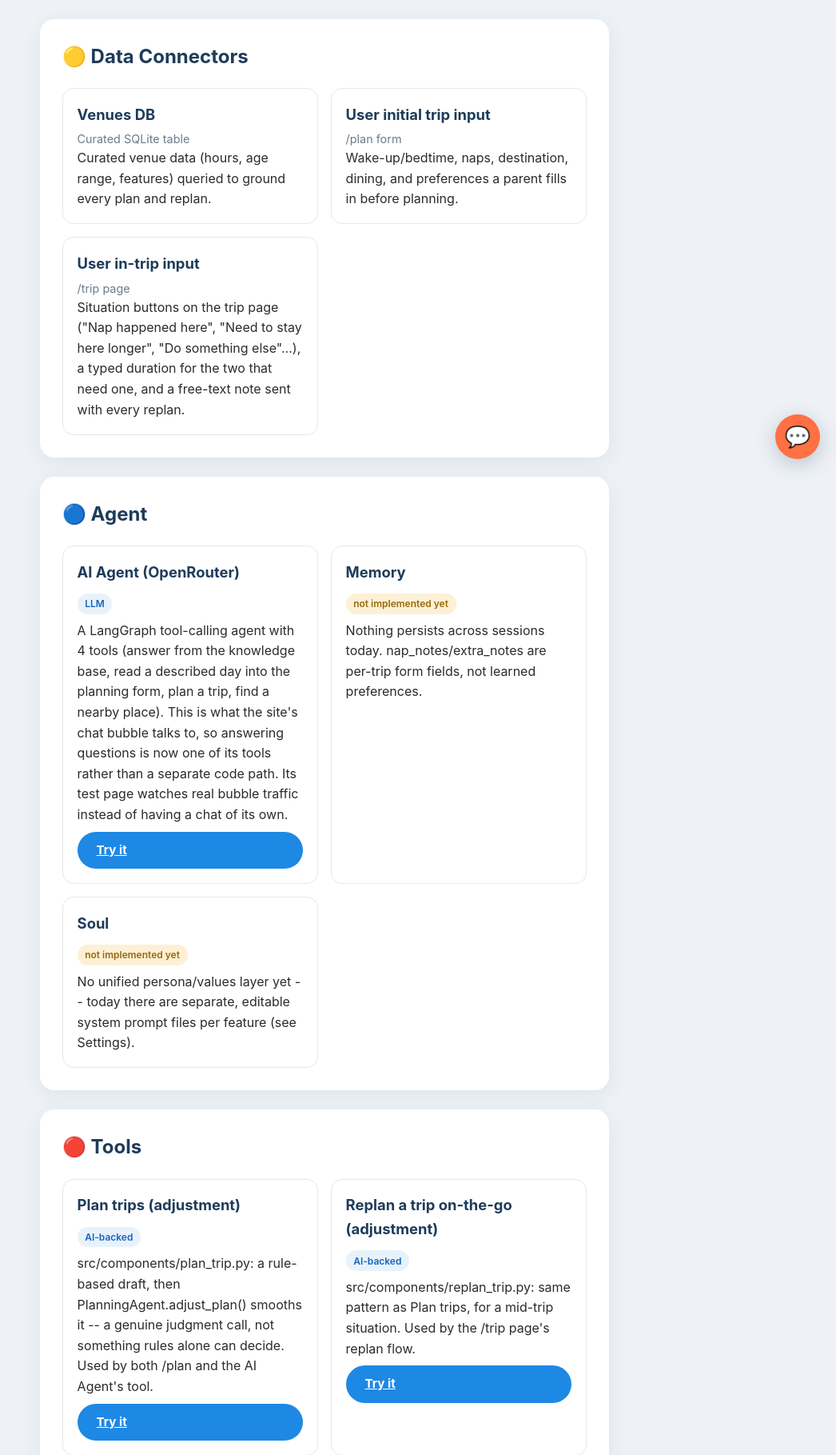
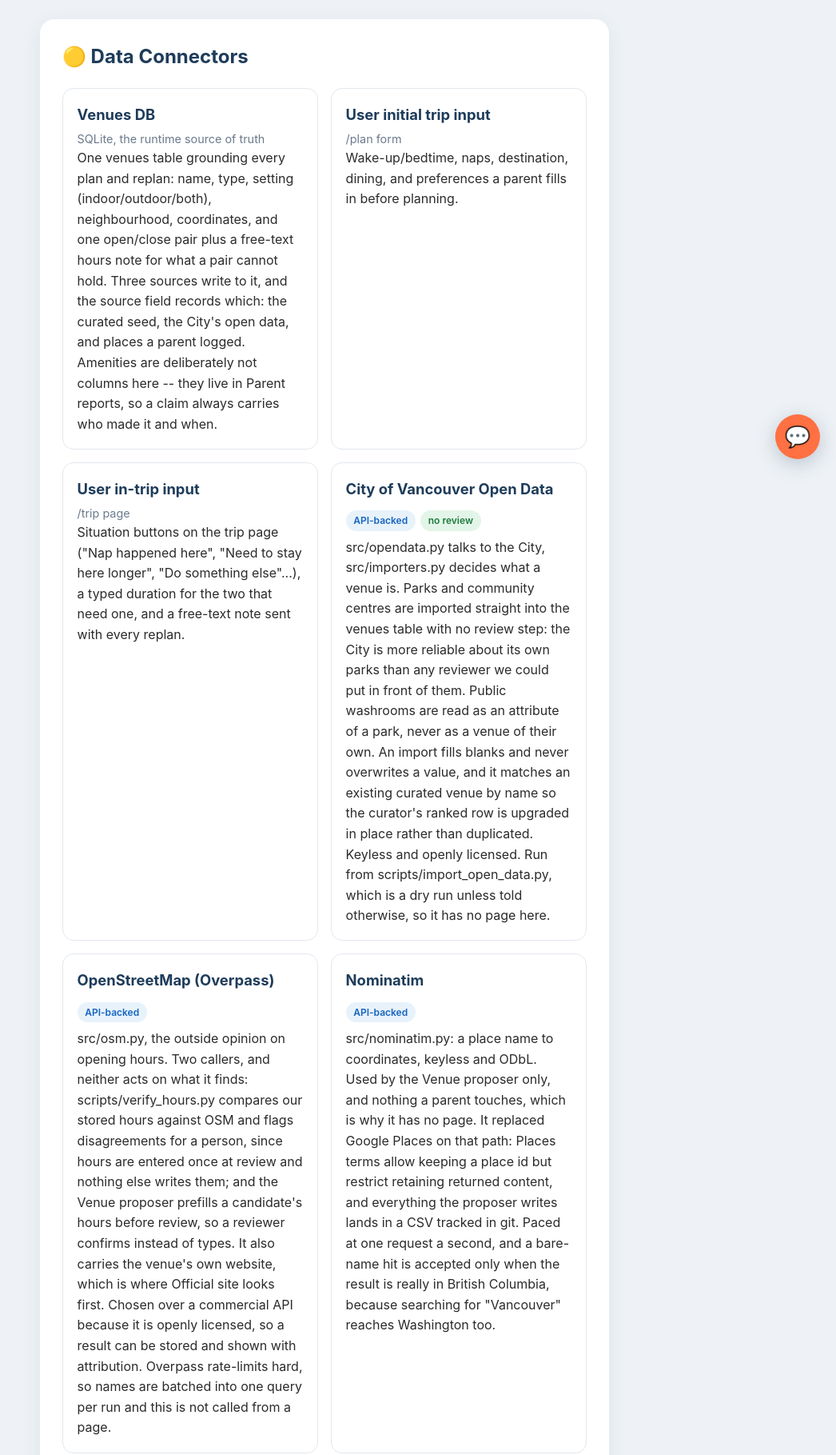
Before and after one commit to yingyulam/travel-with-tots, a Flask app: template templates/components.html in a window 1280 px wide. Shown: the part 206-2025 px from the top of the page at 80% size, without its empty margins (234-1280 px from the left). Run offline with Flask 3, Linux system fonts and the light colour scheme; the template is opened without the code that fills it, so the values that code supplies are empty.

Commit message:
Show the real data sources on the Components dashboard
The dashboard named none of the three sources venues actually come
from, and described several components as they worked before the
schema audits.

- add City Open Data, OpenStreetMap and Nominatim as connectors, with
  what each is used for and why it was chosen over a paid API
- add Parent reports: venue_reports is a source in its own right now
- Venues DB claimed an age range it has no column for, and features
  that moved out to venue_reports
- the hours check no longer has summer/winter or weekday/weekend
  slots; one pair per venue plus the holiday rule
- the proposer does prefill hours, from OSM rather than the model,
  and coordinates from Nominatim
- Memory is implemented: recall() feeds the plan-from-chat workflow
- note that Google Places backs the parent-facing lookups only, since
  the proposal path moved to Nominatim

```diff
--- a/templates/components.html
+++ b/templates/components.html
@@ -9,8 +9,14 @@
   <div class="plan-grid">
     <div class="plan-option">
       <h3 class="plan-option-title">Venues DB</h3>
-      <p class="meta">Curated SQLite table</p>
-      <p>Curated venue data (hours, age range, features) queried to ground every plan and replan.</p>
+      <p class="meta">SQLite, the runtime source of truth</p>
+      <p>One venues table grounding every plan and replan: name, type, setting
+      (indoor/outdoor/both), neighbourhood, coordinates, and one open/close pair
+      plus a free-text hours note for what a pair cannot hold. Three sources
+      write to it, and the source field records which: the curated seed, the
+      City's open data, and places a parent logged. Amenities are deliberately
+      not columns here -- they live in Parent reports, so a claim always carries
+      who made it and when.</p>
     </div>
     <div class="plan-option">
       <h3 class="plan-option-title">User initial trip input</h3>
@@ -21,6 +27,56 @@
       <h3 class="plan-option-title">User in-trip input</h3>
       <p class="meta">/trip page</p>
       <p>Situation buttons on the trip page ("Nap happened here", "Need to stay here longer", "Do something else"...), a typed duration for the two that need one, and a free-text note sent with every replan.</p>
+    </div>
+    <div class="plan-option">
+      <h3 class="plan-option-title">City of Vancouver Open Data</h3>
+      <div class="badges"><span class="badge">API-backed</span><span class="badge badge-deterministic">no review</span></div>
+      <p>src/opendata.py talks to the City, src/importers.py decides what a
+      venue is. Parks and community centres are imported straight into the
+      venues table with no review step: the City is more reliable about its own
+      parks than any reviewer we could put in front of them. Public washrooms
+      are read as an attribute of a park, never as a venue of their own. An
+      import fills blanks and never overwrites a value, and it matches an
+      existing curated venue by name so the curator's ranked row is upgraded in
+      place rather than duplicated. Keyless and openly licensed. Run from
+      scripts/import_open_data.py, which is a dry run unless told otherwise, so
+      it has no page here.</p>
+    </div>
+    <div class="plan-option">
+      <h3 class="plan-option-title">OpenStreetMap (Overpass)</h3>
+      <div class="badges"><span class="badge">API-backed</span></div>
+      <p>src/osm.py, the outside opinion on opening hours. Two callers, and
+      neither acts on what it finds: scripts/verify_hours.py compares our stored
+      hours against OSM and flags disagreements for a person, since hours are
+      entered once at review and nothing else writes them; and the Venue
+      proposer prefills a candidate's hours before review, so a reviewer
+      confirms instead of types. It also carries the venue's own website, which
+      is where Official site looks first. Chosen over a commercial API because
+      it is openly licensed, so a result can be stored and shown with
+      attribution. Overpass rate-limits hard, so names are batched into one
+      query per run and this is not called from a page.</p>
+    </div>
+    <div class="plan-option">
+      <h3 class="plan-option-title">Nominatim</h3>
+      <div class="badges"><span class="badge">API-backed</span></div>
+      <p>src/nominatim.py: a place name to coordinates, keyless and ODbL. Used
+      by the Venue proposer only, and nothing a parent touches, which is why it
+      has no page. It replaced Google Places on that path: Places terms allow
+      keeping a place id but restrict retaining returned content, and everything
+      the proposer writes lands in a CSV tracked in git. Paced at one request a
+      second, and a bare-name hit is accepted only when the result is really in
+      British Columbia, because searching for "Vancouver" reaches Washington
+      too.</p>
+    </div>
+    <div class="plan-option">
+      <h3 class="plan-option-title">Parent reports</h3>
+      <div class="badges"><span class="badge badge-deterministic">no review</span></div>
+      <p>The venue_reports table: what a parent found when they were actually
+      there (washroom, nursing room, high chair, step-free access), written from
+      the trip page and never gated on review. Every claim carries an author and
+      a date, so "nobody has said" reads differently from "somebody looked and
+      there was none", and the newest report wins a disagreement. This is why
+      amenities are not venue columns.</p>
     </div>
   </div>
 </section>
@@ -36,8 +92,13 @@
     </div>
     <div class="plan-option">
       <h3 class="plan-option-title">Memory</h3>
-      <div class="badges"><span class="badge badge-pending">not implemented yet</span></div>
-      <p>Nothing persists across sessions today. nap_notes/extra_notes are per-trip form fields, not learned preferences.</p>
+      <div class="badges"><span class="badge badge-deterministic">deterministic</span></div>
+      <p>src/memory.py: recall() turns a parent id into what the app already
+      knows -- a child's age, the routine from the last day they saved -- so the
+      chat can reuse it instead of asking again. Read only, and no new source of
+      truth: an age is recomputed from a date of birth on every call, and a
+      draft is not memory. Nothing is learned or inferred; nap_notes and
+      extra_notes are still per-trip form fields.</p>
     </div>
     <div class="plan-option">
       <h3 class="plan-option-title">Soul</h3>
@@ -66,23 +127,28 @@
       <h3 class="plan-option-title">Opening-hours check</h3>
       <div class="badges"><span class="badge badge-deterministic">deterministic</span></div>
       <p>src/components/validate_hours.py: the last thing a plan passes before a
-      parent sees it. Checks every stop against that venue's hours for the trip
-      date, accounting for summer/winter, weekday/weekend and statutory
-      holidays, then swaps a closed venue for an open one or leaves the slot
-      free. Deterministic on purpose: comparing a time to stored hours is
-      arithmetic. A venue whose hours we do not know is treated as closed, never
-      as open.</p>
+      parent sees it. Checks every stop against that venue's one open/close pair
+      for the trip date, then swaps a closed venue for an open one or leaves the
+      slot free. A statutory holiday is the one date that changes the answer:
+      somewhere with no door keeps its pair, everything else reads as unknown,
+      because a default pair says nothing about Christmas. Deterministic on
+      purpose: comparing a time to stored hours is arithmetic. A venue whose
+      hours we do not know is treated as closed, never as open.</p>
     </div>
 
     <div class="plan-option">
     <h3 class="plan-option-title">Venue proposer</h3>
       <div class="badges"><span class="badge">AI-backed</span></div>
-      <p>src/workflows/propose_venues.py: searches the web for real places a
-      parent could take a toddler and writes a small batch of candidates with the
-      URL each claim came from. It proposes no amenity and no opening hours,
-      because a search result cannot establish them, and it never writes a venue
-      itself. A person approves candidates in the review queue, and rejections
-      are remembered so a place you turn down is not offered again.</p>
+      <p>src/workflows/propose_venues.py: searches the web for the places the
+      City does not own -- museums, aquariums, attractions -- and writes a small
+      batch of candidates with the URL each claim came from. It never writes a
+      venue itself. Coordinates come from Nominatim and hours from
+      OpenStreetMap, never from the model, and only where OSM reads as one plain
+      pair; anything richer is left for the reviewer. It proposes no amenity,
+      because a search result cannot establish one. A person approves candidates
+      in the <a href="{{ url_for('venue_review') }}">review queue</a>, which is
+      the only path that turns a candidate into a venue, and rejections are
+      remembered so a place you turn down is not offered again.</p>
       <a class="cta-secondary" href="{{ url_for('propose_venues_page') }}">Try it</a>
     </div>
 
@@ -112,7 +178,7 @@
     <div class="plan-option">
       <h3 class="plan-option-title">Place Search</h3>
       <div class="badges"><span class="badge">API-backed</span></div>
-      <p>src/components/place_search.py: finds a place by name via Google Places, so Log a Place can offer candidates to pick from instead of asking a parent to describe a location twice. Separate from Geocode on purpose: that one turns an address into coordinates, this one answers "which place did you mean", and geocoding a business name tends to return a street. Server-side like every other key, and the key travels in a header rather than a URL, so a logged request can't carry it.</p>
+      <p>src/components/place_search.py: finds a place by name via Google Places, so Log a Place can offer candidates to pick from instead of asking a parent to describe a location twice. Separate from Geocode on purpose: that one turns an address into coordinates, this one answers "which place did you mean", and geocoding a business name tends to return a street. It backs the parent-facing lookups only -- Log a Place, /place-search, Find Nearby -- since the proposal path moved to Nominatim, whose results it is allowed to store. Server-side like every other key, and the key travels in a header rather than a URL, so a logged request can't carry it.</p>
       <a class="cta-secondary" href="{{ url_for('place_search_page') }}">Try it</a>
     </div>
     <div class="plan-option">
```
